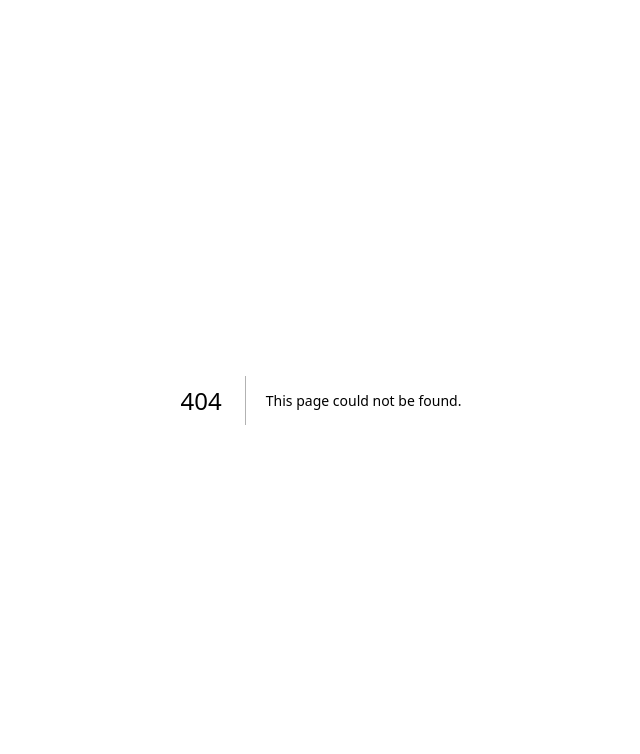
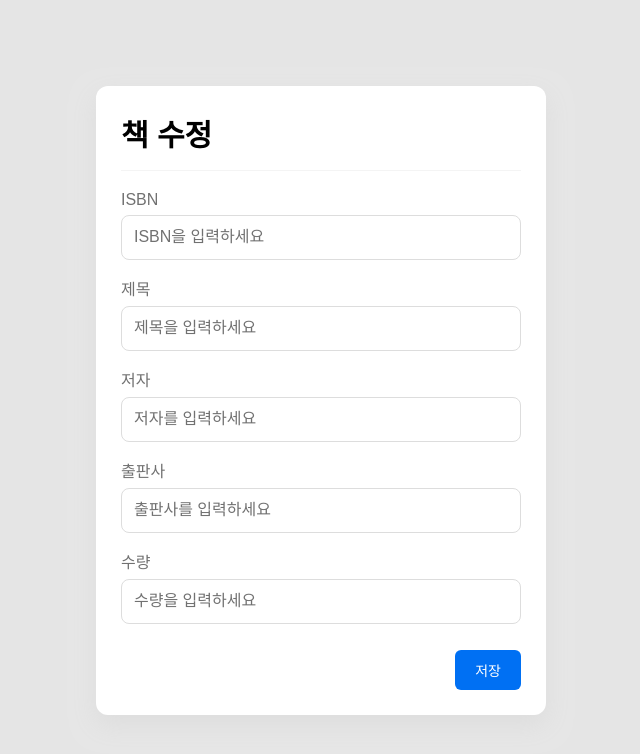
Before and after one commit to dmdeh/Bookstore, a Next.js app: page /update/1 in a window 1280 px wide. Before the commit this address had no page. Shown: the top 754 px of the page, without its empty margins (319-959 px from the left). Built offline with nearby package versions, Linux system fonts and the light colour scheme; no server answers; the database is empty.

Commit message:
feat: 모달 가로채기 경로에 책 수정 컴포넌트 추가

```diff
--- /dev/null
+++ b/src/app/update/[id]/page.tsx
@@ -0,0 +1,85 @@
+"use client";
+
+import { useEffect, useState } from "react";
+import { useParams, useRouter } from "next/navigation";
+import styles from "@/styles/UpdateBook.module.css";
+import { fetchBookDetails, updateBook } from "@/lib/data";
+import { BookType } from "@/types/type";
+import Modal from "@/components/Modal";
+import { INPUT_FIELDS } from "@/constants/constants";
+import InputField from "@/components/InputField";
+
+export default function UpdateBook() {
+  const router = useRouter();
+  const params = useParams();
+  const isbn = Array.isArray(params.id) ? params.id[0] : params.id;
+
+  const [book, setBook] = useState<BookType>({
+    isbn: "",
+    title: "",
+    author: "",
+    publisher: "",
+    quantity: "",
+  });
+
+  useEffect(() => {
+    async function fetchData() {
+      if (!isbn) return;
+      try {
+        const data = await fetchBookDetails(isbn);
+        setBook(data);
+      } catch (error) {
+        console.error("책 정보를 불러오는 중 오류:", error);
+      }
+    }
+
+    fetchData();
+  }, [isbn]);
+
+  if (!isbn) return;
+
+  const handleChange = (e: React.ChangeEvent<HTMLInputElement>) => {
+    setBook({ ...book, [e.target.name]: e.target.value });
+  };
+
+  const handleUpdateBook = async () => {
+    await updateBook(isbn, book);
+    router.back();
+  };
+
+  return (
+    <Modal>
+      <div className={styles.overlay} onClick={() => router.back()}>
+        <div className={styles.modal} onClick={(e) => e.stopPropagation()}>
+          <div className={styles.modalHeader}>
+            <h2 className={styles.modalTitle}>책 수정</h2>
+          </div>
+          <div className={styles.form}>
+            {INPUT_FIELDS.map((field) => (
+              <InputField
+                key={field.id}
+                id={field.id}
+                label={field.label}
+                type={field.type}
+                placeholder={field.placeholder}
+                min={field.min}
+                required={field.required}
+                value={book[field.id]}
+                onChange={handleChange}
+              />
+            ))}
+            <div className={styles.button}>
+              <button
+                type="submit"
+                className={styles.submitButton}
+                onClick={handleUpdateBook}
+              >
+                저장
+              </button>
+            </div>
+          </div>
+        </div>
+      </div>
+    </Modal>
+  );
+}
```
